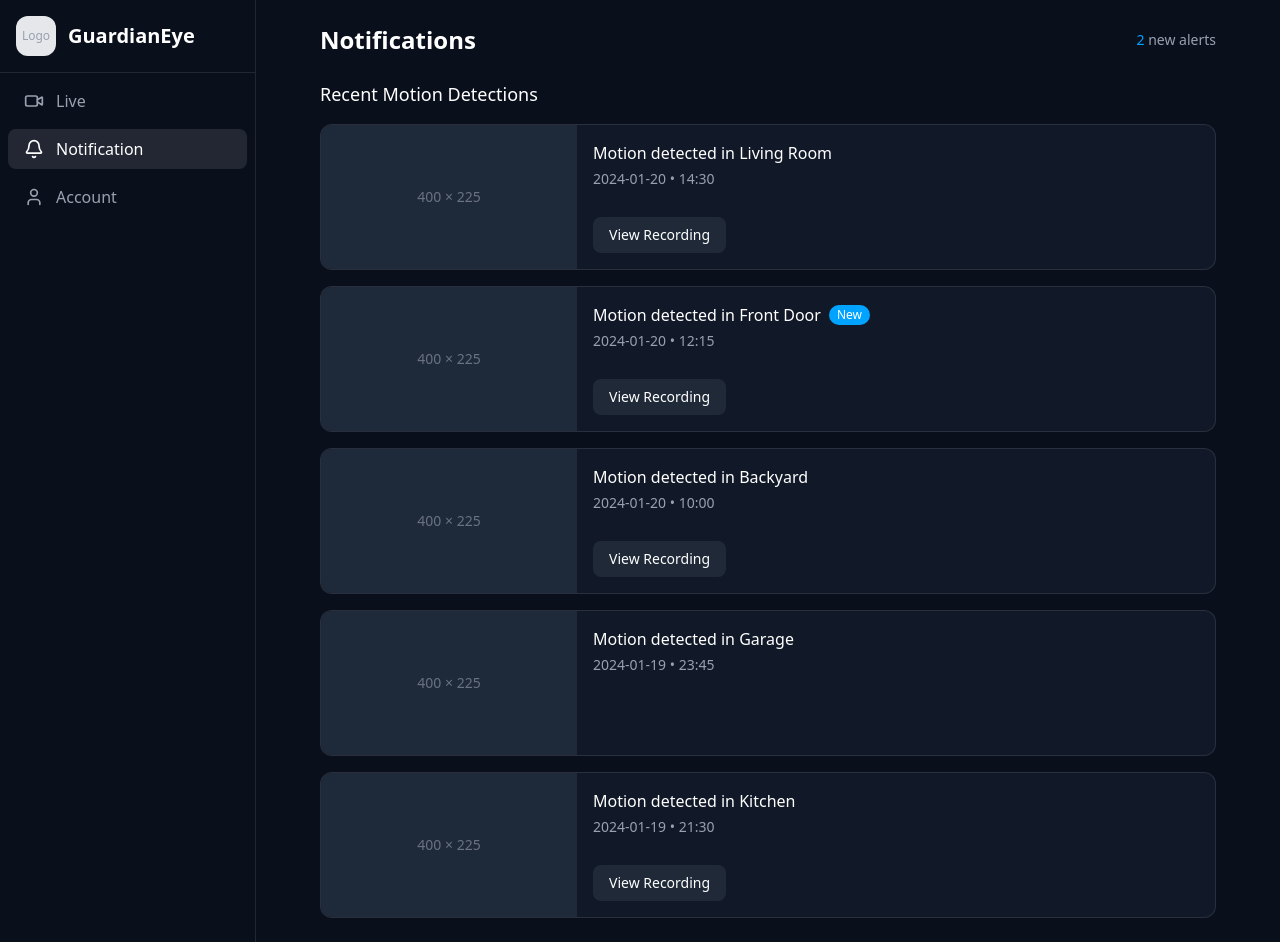
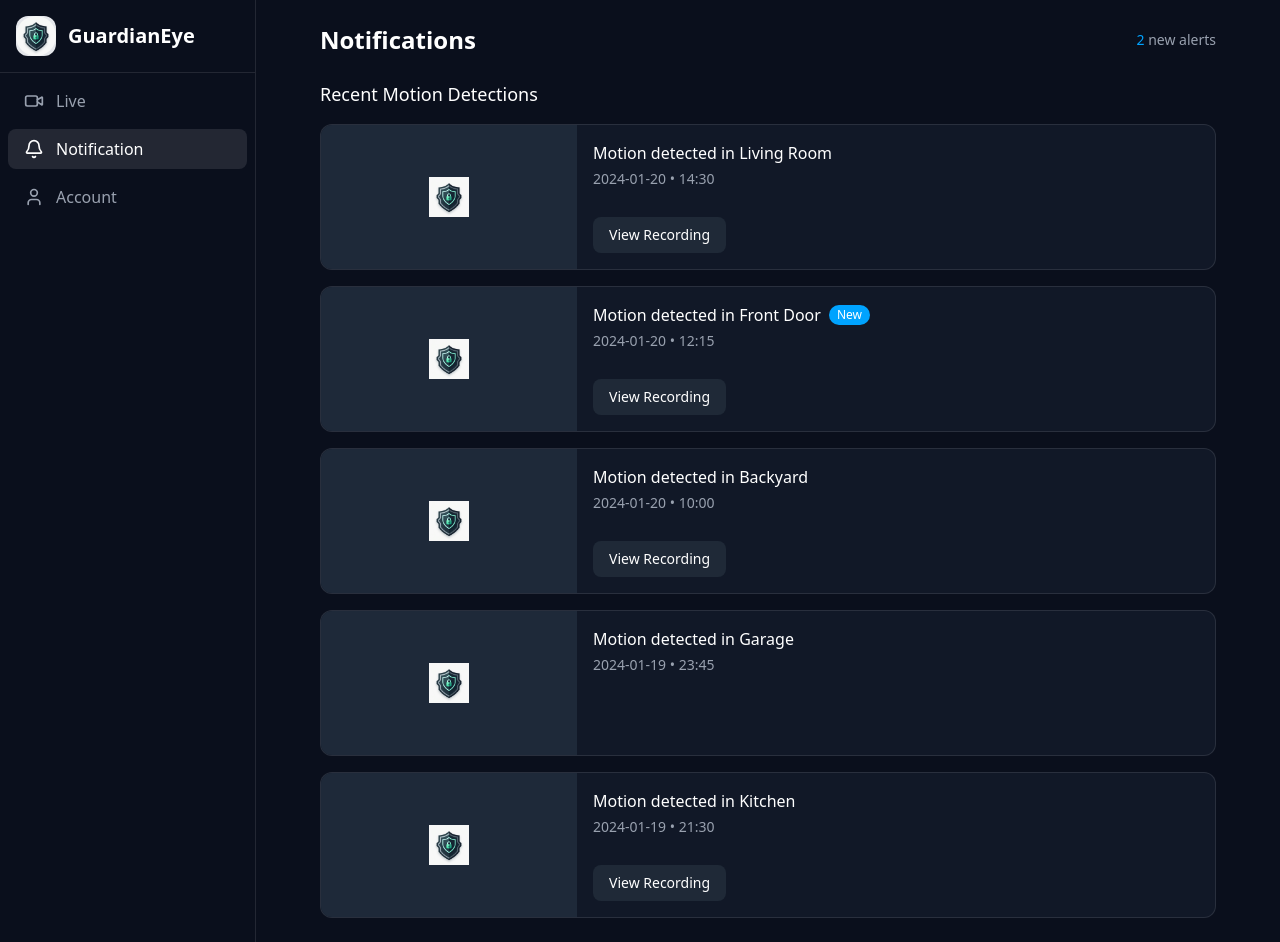
Before and after one commit to Abd453/SmartHomeSecurity, a Next.js app: page /notifications in a window 1280 px wide. Built offline with nearby package versions, Linux system fonts and the light colour scheme.

Commit message:
some changes

```diff
--- a/src/app/live/page.tsx
+++ b/src/app/live/page.tsx
@@ -13,33 +13,76 @@ export default function LivePage() {
   ];
 
   const [isFullscreen, setIsFullscreen] = useState(false);
+  const [isStreamLoading, setIsStreamLoading] = useState(false);
+  const [isStreamError, setIsStreamError] = useState(false);
 
   const toggleFullscreen = () => {
     setIsFullscreen(!isFullscreen);
   };
 
+  const handleStreamLoad = () => {
+    setIsStreamLoading(false);
+  };
+
+  const handleStreamError = () => {
+    setIsStreamLoading(false);
+    setIsStreamError(true);
+  };
+
   return (
-    <div className={`min-h-screen bg-[#0a0f1c] text-white flex ${isFullscreen ? "fixed inset-0 z-50" : ""}`}>
+    <div
+      className={`min-h-screen bg-[#0a0f1c] text-white flex ${
+        isFullscreen ? "fixed inset-0 z-50" : ""
+      }`}
+    >
       <Sidebar />
 
-      <div className="flex-1 flex flex-col md:flex-row">
+      <div className="flex-1 flex flex-col lg:flex-row">
         {/* Live Stream */}
-        <div className={`flex-1 p-6 ${isFullscreen ? "fixed inset-0 z-50 bg-black" : ""} transition-all duration-300`}>
+        <div
+          className={`flex-1 p-6 ${
+            isFullscreen ? "fixed inset-0 z-50 bg-black" : ""
+          } transition-all duration-300`}
+        >
           <div className="flex items-center justify-between mb-4">
             <h1 className="text-2xl font-bold">Live Stream</h1>
             <div className="text-sm text-gray-400 flex items-center">
-              <span className="w-2 h-2 rounded-full bg-green-500 mr-2"></span>
-              Camera Active
+              <span
+                className={`w-2 h-2 rounded-full mr-2 ${
+                  isStreamError
+                    ? "bg-red-500"
+                    : isStreamLoading
+                    ? "bg-yellow-500"
+                    : "bg-green-500"
+                }`}
+              ></span>
+              {isStreamError
+                ? "Stream Error"
+                : isStreamLoading
+                ? "Loading Stream"
+                : "Camera Active"}
             </div>
           </div>
 
           <div className="relative aspect-video bg-black/50 rounded-lg overflow-hidden flex items-center justify-center mb-4">
-            <div className="text-gray-500 text-lg">1920 × 1080</div>
-
-            {/* Play Button */}
-            <button className="absolute inset-0 flex items-center justify-center bg-black/50 opacity-0 hover:opacity-100 transition-opacity">
-              <Play size={50} className="text-white" />
-            </button>
+            {isStreamError ? (
+              <div className="text-red-500 text-lg">Failed to load stream</div>
+            ) : (
+              <>
+                <img
+                  src="https://8a96-196-189-233-4.ngrok-free.app/mjpeg/1"
+                  alt="Live Stream"
+                  className="w-full h-full object-cover"
+                  // onLoad={handleStreamLoad}
+                  onError={handleStreamError}
+                />
+                {isStreamLoading && (
+                  <div className="absolute inset-0 flex items-center justify-center bg-black/50">
+                    <div className="text-gray-500 text-lg">Loading...</div>
+                  </div>
+                )}
+              </>
+            )}
 
             {/* Fullscreen Toggle */}
             <button
@@ -53,7 +96,7 @@ export default function LivePage() {
 
         {/* Right Sidebar - Recent Recordings */}
         {!isFullscreen && (
-          <div className="w-full md:w-72 border-t md:border-t-0 md:border-l border-white/10 p-4">
+          <div className="w-full lg:w-72 border-t md:border-t-0 md:border-l border-white/10 p-4">
             <div className="flex items-center justify-between mb-4">
               <h2 className="font-medium">Motion Recordings</h2>
               <button className="flex items-center gap-1 text-xs bg-[#1f2937] px-3 py-2 rounded hover:bg-[#1f2937]/80 transition-colors">
--- a/src/app/notifications/page.tsx
+++ b/src/app/notifications/page.tsx
@@ -1,7 +1,9 @@
-"use client"
+"use client";
 
-import { Bell, User, Video } from "lucide-react"
-import Link from "next/link"
+import Sidebar from "@/components/Sidebar";
+import { Bell, User, Video } from "lucide-react";
+import Link from "next/link";
+import Image from "next/image";
 
 export default function NotificationsPage() {
   const notifications = [
@@ -45,62 +47,12 @@ export default function NotificationsPage() {
       isNew: false,
       hasRecording: true,
     },
-  ]
+  ];
 
   return (
     <div className="min-h-screen bg-[#0a0f1c] text-white flex">
       {/* Sidebar */}
-      <div className="w-20 md:w-64 border-r border-white/10 flex flex-col">
-        {/* Logo */}
-        <div className="p-4 border-b border-white/10 flex items-center justify-center md:justify-start gap-3">
-          <div className="w-10 h-10 rounded-xl bg-gray-200 flex items-center justify-center text-gray-400 text-xs">
-            Logo
-          </div>
-          <h1 className="text-xl font-bold hidden md:block">GuardianEye</h1>
-        </div>
-
-        {/* Navigation */}
-        <nav className="flex-1 p-2">
-          <ul className="space-y-2">
-            {/* <li>
-              <Link
-                href="/"
-                className="flex items-center justify-center md:justify-start gap-3 px-4 py-2 rounded-lg text-gray-400 hover:bg-white/5 hover:text-white transition-colors"
-              >
-                <Home size={20} />
-                <span className="hidden md:block">Dashboard</span>
-              </Link>
-            </li> */}
-            <li>
-              <Link
-                href="/live"
-                className="flex items-center justify-center md:justify-start gap-3 px-4 py-2 rounded-lg text-gray-400 hover:bg-white/5 hover:text-white transition-colors"
-              >
-                <Video size={20} />
-                <span className="hidden md:block">Live</span>
-              </Link>
-            </li>
-            <li>
-              <Link
-                href="/notifications"
-                className="flex items-center justify-center md:justify-start gap-3 px-4 py-2 rounded-lg bg-white/10 text-white"
-              >
-                <Bell size={20} />
-                <span className="hidden md:block">Notification</span>
-              </Link>
-            </li>
-            <li>
-              <Link
-                href="/account"
-                className="flex items-center justify-center md:justify-start gap-3 px-4 py-2 rounded-lg text-gray-400 hover:bg-white/5 hover:text-white transition-colors"
-              >
-                <User size={20} />
-                <span className="hidden md:block">Account</span>
-              </Link>
-            </li>
-          </ul>
-        </nav>
-      </div>
+      <Sidebar />
 
       {/* Main Content */}
       <div className="flex-1 p-6 overflow-y-auto">
@@ -116,11 +68,20 @@ export default function NotificationsPage() {
 
           <div className="space-y-4">
             {notifications.map((notification) => (
-              <div key={notification.id} className="bg-[#111827] rounded-xl overflow-hidden border border-white/10">
+              <div
+                key={notification.id}
+                className="bg-[#111827] rounded-xl overflow-hidden border border-white/10"
+              >
                 <div className="flex flex-col md:flex-row">
                   {/* Image placeholder */}
                   <div className="md:w-64 aspect-video bg-gray-800 flex items-center justify-center text-gray-500 text-sm">
-                    400 × 225
+                    <Image
+                      src="/images/logo.jpg"
+                      alt="Logo"
+                      width={40}
+                      height={40}
+                      className=" object-cover"
+                    />
                   </div>
 
                   {/* Content */}
@@ -128,9 +89,13 @@ export default function NotificationsPage() {
                     <div className="flex justify-between items-start">
                       <div>
                         <div className="flex items-center gap-2">
-                          <h3 className="font-medium">Motion detected in {notification.location}</h3>
+                          <h3 className="font-medium">
+                            Motion detected in {notification.location}
+                          </h3>
                           {notification.isNew && (
-                            <span className="px-2 py-0.5 bg-[#00a3ff] text-white text-xs rounded-full">New</span>
+                            <span className="px-2 py-0.5 bg-[#00a3ff] text-white text-xs rounded-full">
+                              New
+                            </span>
                           )}
                         </div>
                         <p className="text-sm text-gray-400 mt-1">
@@ -152,5 +117,5 @@ export default function NotificationsPage() {
         </div>
       </div>
     </div>
-  )
+  );
 }
--- a/src/components/Sidebar.tsx
+++ b/src/components/Sidebar.tsx
@@ -1,18 +1,25 @@
-"use client"
+"use client";
 
-import { Bell, User, Video } from "lucide-react"
-import Link from "next/link"
-import { usePathname } from "next/navigation"
+import { Bell, User, Video } from "lucide-react";
+import Link from "next/link";
+import { usePathname } from "next/navigation";
+import Image from "next/image";
 
 export default function Sidebar() {
-  const pathname = usePathname()
+  const pathname = usePathname();
 
   return (
     <div className="w-20 md:w-64 border-r border-white/10 flex flex-col">
       {/* Logo */}
       <div className="p-4 border-b border-white/10 flex items-center justify-center md:justify-start gap-3">
         <div className="w-10 h-10 rounded-xl bg-gray-200 flex items-center justify-center text-gray-400 text-xs">
-          Logo
+          <Image
+            src="/images/logo.jpg"
+            alt="Logo"
+            width={40}
+            height={40}
+            className="rounded-full object-cover"
+          />
         </div>
         <h1 className="text-xl font-bold hidden md:block">GuardianEye</h1>
       </div>
@@ -62,5 +69,5 @@ export default function Sidebar() {
         </ul>
       </nav>
     </div>
-  )
+  );
 }
```
Also changed, not shown: src/app/account/page.tsx (+45 -20 lines), public/images/logo.jpg (added).
